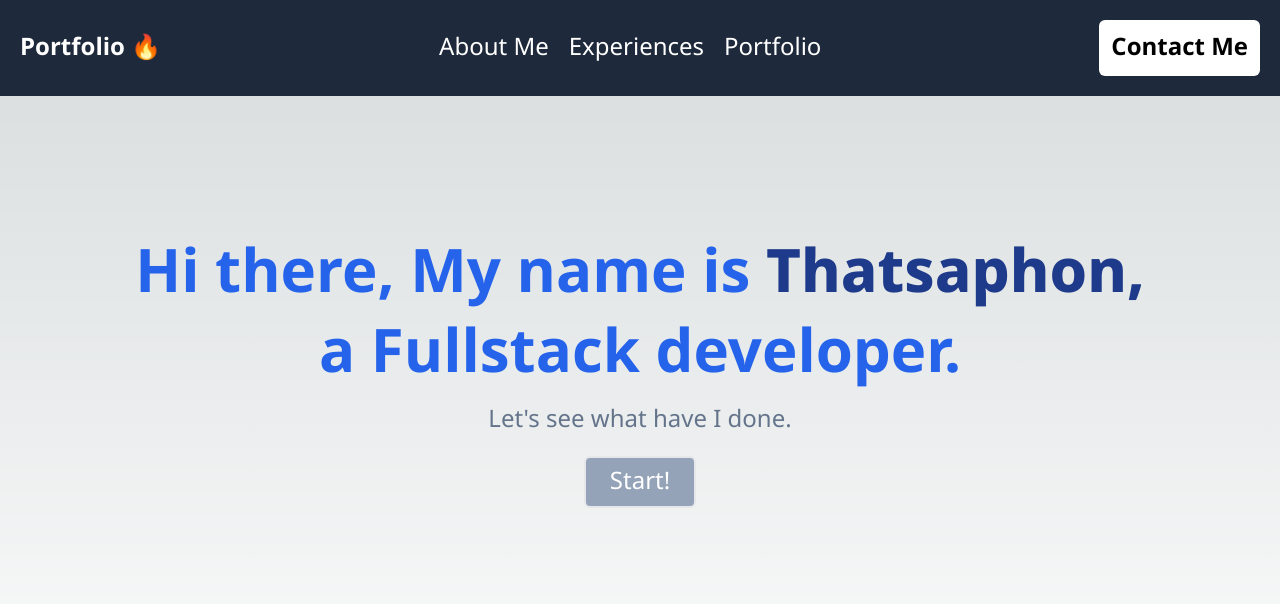
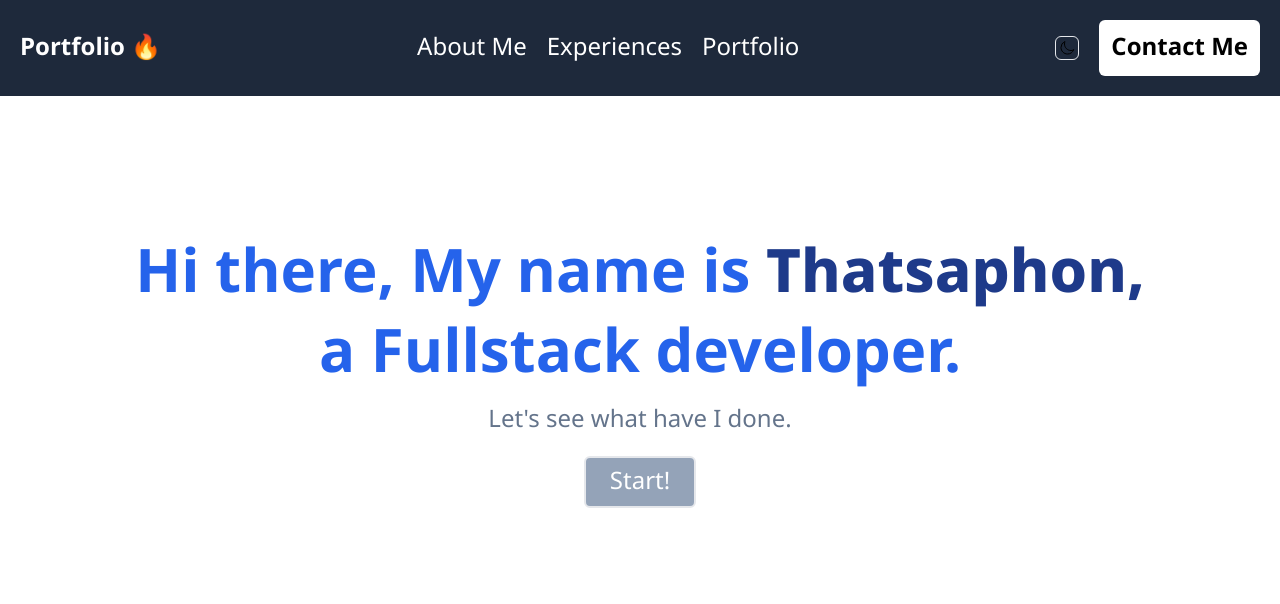
Before and after one commit to thatsaphon/portfolio, a Next.js app: page / in a window 1280 px wide. Shown: the top 604 px of the page. Built offline with nearby package versions, Linux system fonts and the light colour scheme.

Commit message:
add theme-toggle

```diff
--- a/app/globals.css
+++ b/app/globals.css
@@ -1,7 +1,7 @@
 @tailwind base;
 @tailwind components;
 @tailwind utilities;
-
+/*
 :root {
   --foreground-rgb: 0, 0, 0;
   --background-start-rgb: 214, 219, 220;
@@ -24,4 +24,4 @@
       rgb(var(--background-end-rgb))
     )
     rgb(var(--background-start-rgb));
-}
+} */
--- a/app/layout.tsx
+++ b/app/layout.tsx
@@ -1,6 +1,8 @@
+import { ThemeProvider } from "@/components/theme-provider";
 import "./globals.css";
 import type { Metadata } from "next";
 import { Noto_Sans_Thai } from "next/font/google";
+import { ModeToggle } from "@/components/mode-toggle";
 
 const inter = Noto_Sans_Thai({ subsets: ["latin"] });
 
@@ -17,6 +19,7 @@
   return (
     <html lang="en">
       <body className={inter.className}>
+        <ThemeProvider attribute="class" defaultTheme="system" enableSystem>
           <header className="hidden md:fixed md:w-full md:bg-slate-800 md:h-24 md:flex md:justify-between md:p-5 md:items-center">
             <span className="text-2xl text-white font-bold">Portfolio 🔥</span>
             <div className="text-2xl text-white flex gap-5">
@@ -30,11 +33,17 @@
                 Portfolio
               </button>
             </div>
+            <div className="flex items-center">
+              <span className="mr-5">
+                <ModeToggle />
+              </span>
               <button className="bg-white rounded-md text-2xl font-bold p-3">
                 Contact Me
               </button>
+            </div>
           </header>
           {children}
+        </ThemeProvider>
       </body>
     </html>
   );
--- /dev/null
+++ b/components/mode-toggle.tsx
@@ -0,0 +1,44 @@
+"use client";
+
+import { useTheme } from "next-themes";
+
+export function ModeToggle() {
+  const { setTheme, theme } = useTheme();
+
+  return (
+    <button
+      onClick={() => setTheme(theme === "light" ? "dark" : "light")}
+      className="border rounded-md w-6 h-6 flex items-center justify-center">
+      <span className="sr-only">Toggle mode</span>
+      {theme !== "dark" ? (
+        <svg
+          xmlns="http://www.w3.org/2000/svg"
+          fill="none"
+          viewBox="0 0 24 24"
+          strokeWidth={1.5}
+          stroke="currentColor"
+          className="w-4 h-4">
+          <path
+            strokeLinecap="round"
+            strokeLinejoin="round"
+            d="M21.752 15.002A9.718 9.718 0 0118 15.75c-5.385 0-9.75-4.365-9.75-9.75 0-1.33.266-2.597.748-3.752A9.753 9.753 0 003 11.25C3 16.635 7.365 21 12.75 21a9.753 9.753 0 009.002-5.998z"
+          />
+        </svg>
+      ) : (
+        <svg
+          xmlns="http://www.w3.org/2000/svg"
+          fill="none"
+          viewBox="0 0 24 24"
+          strokeWidth={1.5}
+          stroke="currentColor"
+          className="w-4 h-4">
+          <path
+            strokeLinecap="round"
+            strokeLinejoin="round"
+            d="M12 3v2.25m6.364.386l-1.591 1.591M21 12h-2.25m-.386 6.364l-1.591-1.591M12 18.75V21m-4.773-4.227l-1.591 1.591M5.25 12H3m4.227-4.773L5.636 5.636M15.75 12a3.75 3.75 0 11-7.5 0 3.75 3.75 0 017.5 0z"
+          />
+        </svg>
+      )}
+    </button>
+  );
+}
--- /dev/null
+++ b/components/theme-provider.tsx
@@ -0,0 +1,9 @@
+"use client";
+
+import * as React from "react";
+import { ThemeProvider as NextThemesProvider } from "next-themes";
+import type { ThemeProviderProps } from "next-themes/dist/types";
+
+export function ThemeProvider({ children, ...props }: ThemeProviderProps) {
+  return <NextThemesProvider {...props}>{children}</NextThemesProvider>;
+}
--- a/package.json
+++ b/package.json
@@ -16,6 +16,7 @@
     "eslint": "8.45.0",
     "eslint-config-next": "13.4.10",
     "next": "13.4.10",
+    "next-themes": "^0.2.1",
     "postcss": "8.4.26",
     "react": "18.2.0",
     "react-dom": "18.2.0",
--- a/tailwind.config.js
+++ b/tailwind.config.js
@@ -1,18 +1,19 @@
 /** @type {import('tailwindcss').Config} */
 module.exports = {
   content: [
-    './pages/**/*.{js,ts,jsx,tsx,mdx}',
-    './components/**/*.{js,ts,jsx,tsx,mdx}',
-    './app/**/*.{js,ts,jsx,tsx,mdx}',
+    "./pages/**/*.{js,ts,jsx,tsx,mdx}",
+    "./components/**/*.{js,ts,jsx,tsx,mdx}",
+    "./app/**/*.{js,ts,jsx,tsx,mdx}",
   ],
+  darkMode: ["class"],
   theme: {
     extend: {
       backgroundImage: {
-        'gradient-radial': 'radial-gradient(var(--tw-gradient-stops))',
-        'gradient-conic':
-          'conic-gradient(from 180deg at 50% 50%, var(--tw-gradient-stops))',
+        "gradient-radial": "radial-gradient(var(--tw-gradient-stops))",
+        "gradient-conic":
+          "conic-gradient(from 180deg at 50% 50%, var(--tw-gradient-stops))",
       },
     },
   },
   plugins: [],
-}
+};
```
Also changed, not shown: 1 other file (tests, documents, lock files or other folders). Lines whose indentation alone changed are shown as unchanged.
